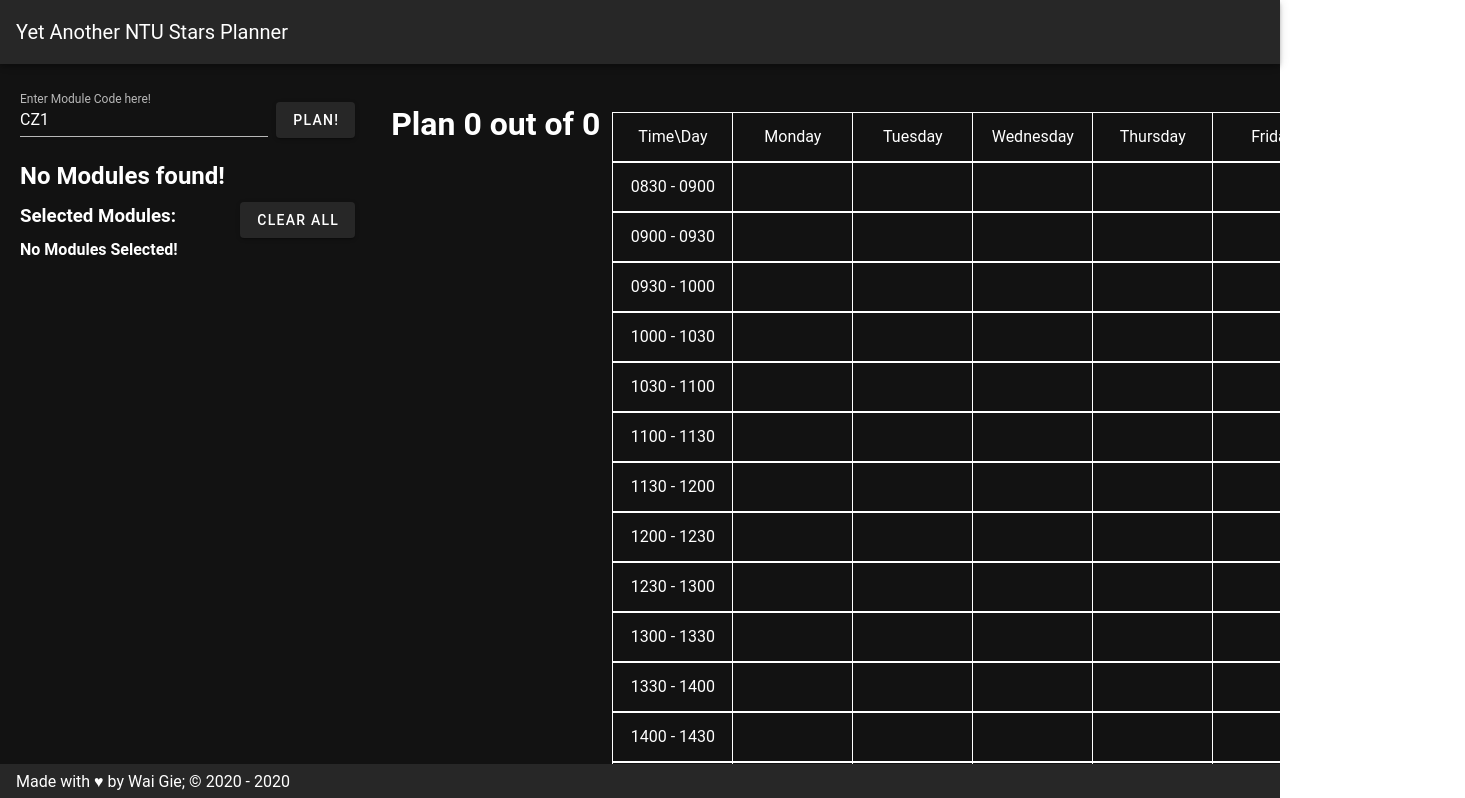
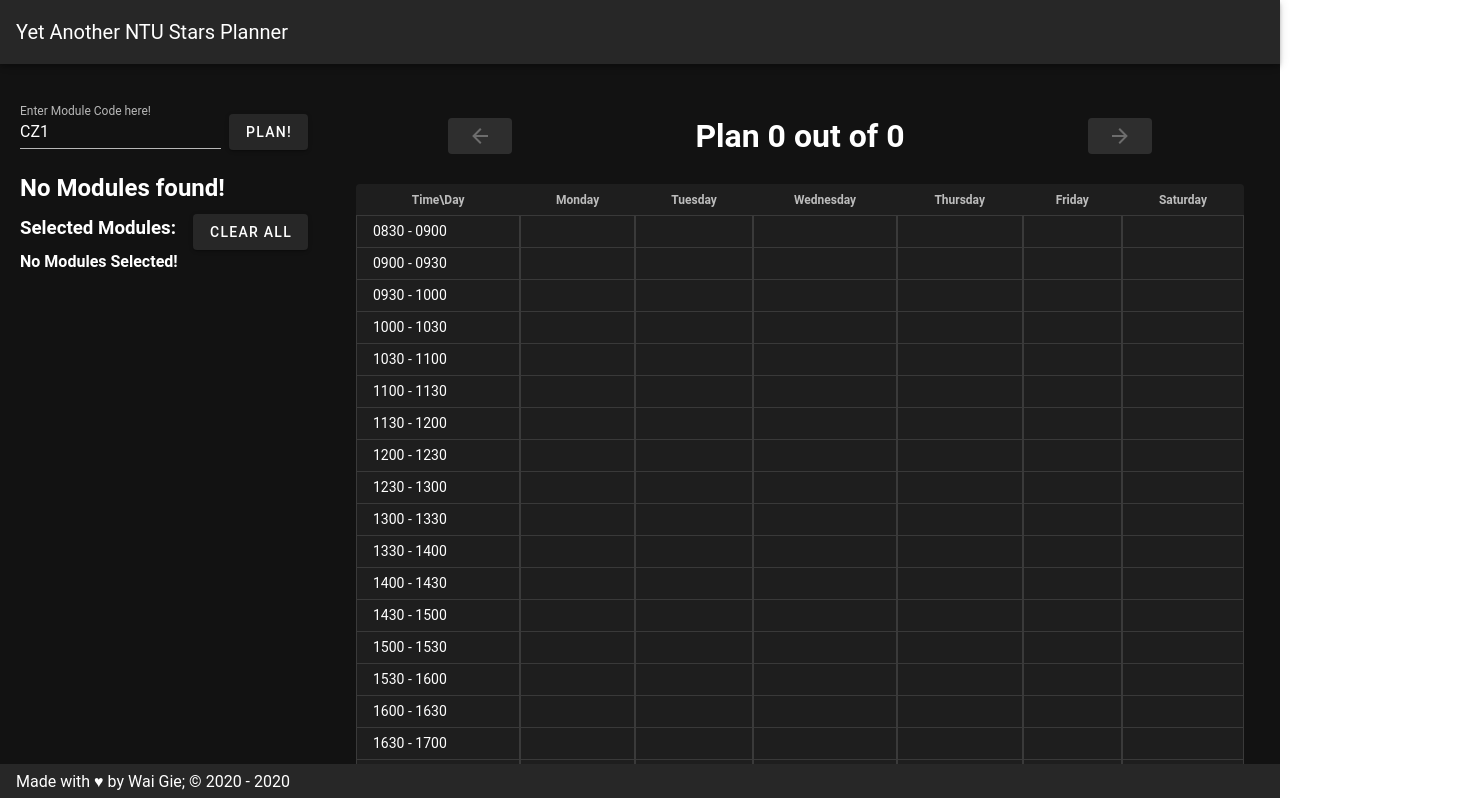
Before and after one commit to woshikie/YANTUSP, a Vue app: page / in a window 1280 px wide. Shown: the top 798 px of the page, 1465 px wide, since content can reach past the window. Built offline with nearby package versions, Linux system fonts and the light colour scheme; a small style sheet from the web is missing.

Commit message:
almost there

```diff
--- a/src/App.vue
+++ b/src/App.vue
@@ -5,11 +5,11 @@
     </v-app-bar>
     <v-main>
       <v-container class="fill-height" fluid >
-        <v-row align="center" class="fill-height justify-space-between">
-          <v-col cols="12" sm="6" md="auto" class="fill-height flex">
+        <v-row align="center" class="fill-height d-flex flex-row justify-space-between">
+          <v-col cols="12" sm="3" class="fill-height">
             <ModuleControls v-model="selectedModules"/>
           </v-col>
-          <v-col cols="12" sm="6" md="auto" class="fill-height flex-fill">
+          <v-col cols="12" sm="9" class="">
             <TimeTablePicker v-model="selectedModules" />
           </v-col>
         </v-row>
--- /dev/null
+++ b/src/classes/TimeTableViewerCell.js
@@ -0,0 +1,8 @@
+class TimeTableViewerCell {
+  constructor (props = {}) {
+    this.content = undefined;
+    this.rowSpan = 1;
+    Object.assign(this, props);
+  }
+}
+export default TimeTableViewerCell;
--- a/src/components/TimeTablePicker.vue
+++ b/src/components/TimeTablePicker.vue
@@ -1,23 +1,33 @@
 <template>
   <v-container fluid class="d-flex align-center flex-column fill-height">
-    <h1>Plan {{ selectedIndex }} out of {{ plans.length }}</h1>
+    <v-row no-gutters class="d-flex justify-space-around align-center col-12">
+      <v-btn :disabled="isLeftBtnDisabled" @click="planIndex--;"><v-icon>{{ icons.mdiArrowLeft }}</v-icon></v-btn>
+      <h1>Plan {{ selectedIndex }} out of {{ plans.length }}</h1>
+      <v-btn :disabled="isRightBtnDisabled" @click="planIndex++;"><v-icon>{{ icons.mdiArrowRight }}</v-icon></v-btn>
+    </v-row>
+
     <TimeTableViewer :value="selectedPlan" class="flex d-flex" />
   </v-container>
 
 </template>
 <script>
 import TimeTableViewer from '@/components/TimeTableViewer';
-
+import { mdiArrowLeft, mdiArrowRight } from '@mdi/js';
 export default {
   name: 'TimeTablePicker',
   components: { TimeTableViewer },
+
   props: {
     value: { // This is my selected module
       type: Object,
       default () { return {}; }
     }
   },
-  mounted () {
+  data () {
+    return {
+      planIndex: 0,
+      icons: { mdiArrowRight, mdiArrowLeft }
+    };
   },
   computed: {
     selectedModule: {
@@ -37,13 +47,15 @@ export default {
     selectedIndex () {
       if (this.plans.length === 0) return 0;
       return this.planIndex + 1;
+    },
+    isLeftBtnDisabled () {
+      return this.planIndex === 0;
+    },
+    isRightBtnDisabled () {
+      return (this.planIndex + 1 >= this.plans.length);
     }
   },
-  data () {
-    return {
-      planIndex: 0
-    };
-  },
+
   methods: {
     generatePlans () {
       if (this.selectedModule === undefined) return;
--- a/src/components/TimeTableViewer.vue
+++ b/src/components/TimeTableViewer.vue
@@ -1,16 +1,30 @@
 <template>
   <v-container fluid >
-    <div class="flex text-center">
-      <div v-for="row_i in 30" :key="makeKeyRow(row_i)" class="d-flex flex-row">
-        <v-col v-for="col_i in 7" :key="makeKeyCol(col_i)"
-               :class="shouldRender(col_i, row_i)">
-          {{ getContent(col_i, row_i) }}
-        </v-col>
-      </div>
-    </div>
+    <v-simple-table dense class="flex">
+      <template v-slot:default>
+        <thead>
+        <tr>
+          <th class="text-center" v-for="index in 7" :key="'ttv-header-'+index">{{ getHeaders(index) }}</th>
+        </tr>
+        </thead>
+        <tbody>
+        <tr v-for="row_i in 30" :key="'ttv-row-'+row_i">
+          <td v-for="(cell, col_i) in getCols(row_i)" :rowspan="cell.rowSpan"
+              :key="'ttv-row'+row_i+'-col-'+col_i" >
+            {{ cell.content }}
+          </td>
+        </tr>
+        </tbody>
+      </template>
+    </v-simple-table>
+<!--    <div class="flex text-center d-flex">-->
+<!--      <span>{{ getContent(col_i, row_i) }}</span>-->
+<!--    </div>-->
   </v-container>
 </template>
 <script>
+import TimeTableViewerCell from '@/classes/TimeTableViewerCell';
+
 export default {
   name: 'TimeTableViewer',
   props: {
@@ -28,31 +42,45 @@ export default {
     }
   },
   methods: {
-    makeKeyCol (index) {
-      return this.uid + 'col_i' + index;
-    },
-    makeKeyRow (index) {
-      return this.uid + 'row_i' + index;
-    },
-    shouldRender (x, y) {
-      const base = ['d-flex', 'flex-column', 'flex', 'timetable-cell'];
-      // base.push('hidden');
-      return base;
+    getCols (y) {
+      const cols = [];
+      for (let x = 1; x <= 7; x++) {
+        const content = this.getContent(x, y);
+        if (content !== undefined) {
+          cols.push(content);
+        }
+      }
+      return cols;
     },
     getContent (x, y) {
-      if (y === 1) return this.getHeaders(x);
-      if (x === 1) return this.getHours(y);
+      // if (y === 1) return this.getHeaders(x);
+      if (x === 1) {
+        return new TimeTableViewerCell({
+          content: this.getHours(y)
+        });
+      }
       // return `(${x}, ${y})`;
       const moduleHits = this.getModule(x, y);
+      let retObj;
       if (moduleHits.length > 0) {
-        let ret = '';
+        let content = '';
+        let rowSpan = 1;
         for (const hit in moduleHits) {
           const test = moduleHits[hit];
-          ret += `${test.modCode}, ${test.timeslot.type}`;
+          if (test.isStart) {
+            content += `${test.modCode}, ${test.timeslot.type}`;
+            rowSpan = test.colSpan;
+            retObj = new TimeTableViewerCell({
+              content: content,
+              rowSpan: rowSpan
+            });
+          }
         }
-        return ret;
+      } else {
+        retObj = new TimeTableViewerCell();
       }
-      return '';
+      // return `(${x}, ${y})`;
+      return retObj;
     },
     getModule (x, y) {
       const currentHourStart = this.getHourStart(y);
@@ -65,17 +93,22 @@ export default {
           const timeslot = mod.timings[j];
           if (
             timeslot.day === currentDay &&
-            currentHourStart >= timeslot.time.start &&
-            currentHourEnd <= timeslot.time.end
+            currentHourStart >= timeslot.time.start && currentHourEnd <= timeslot.time.end
           ) {
             ret.push({
               modCode: mod.code,
-              timeslot: timeslot
+              timeslot: timeslot,
+              isStart: currentHourStart === timeslot.time.start,
+              colSpan: this.getColSpan(timeslot.time.start, timeslot.time.end)
             });
           }
         }
       }
       return ret;
+    },
+    getColSpan (hourStart, hourEnd) {
+      const duration = hourEnd - hourStart;
+      return Math.floor(duration / 100) * 2 + (((duration % 100) !== 0) ? 1 : 0);
     },
     getHeaders (x) {
       switch (x) {
@@ -108,13 +141,10 @@ export default {
       return this.fixHour(start + offset);
     },
     getHourOffset: function (y) {
-      const realY = (y - 2);
+      const realY = (y - 1);
       // if (realY === 0) return 0;
       const minutes = realY * 30;
       return (Math.floor(minutes / 60) * 100) + (minutes % 60);
-    },
-    getHourEnd (y) {
-      return this.fixHour(this.getHourStart(y) + 30);
     },
     fixHour (hour) {
       const offset = hour % 100;
@@ -137,15 +167,20 @@ export default {
 };
 </script>
 <style scoped>
+.timetable-col{
+  border: 1px solid white;
+}
 .timetable-cell{
   border-bottom: 1px solid white;
   border-top: 1px solid white;
-  border-left: 1px solid white;
+  ;
 }
 .timetable-cell:last-child{
   border-right: 1px solid white;
 }
-.hidden{
-  display: none !important;
+
+/deep/ .v-data-table td {
+  border-left: thin solid rgba(255, 255, 255, 0.12);
+  border-right: thin solid rgba(255, 255, 255, 0.12);
 }
 </style>
```
